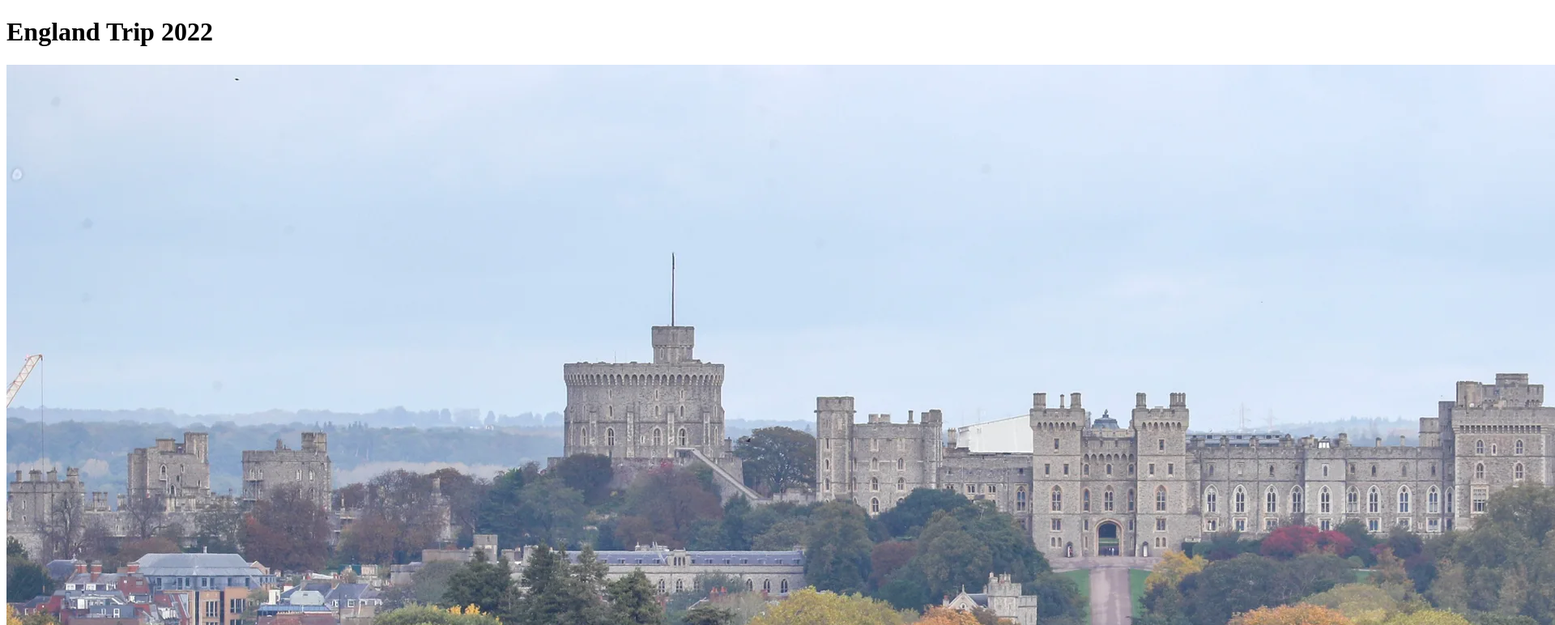
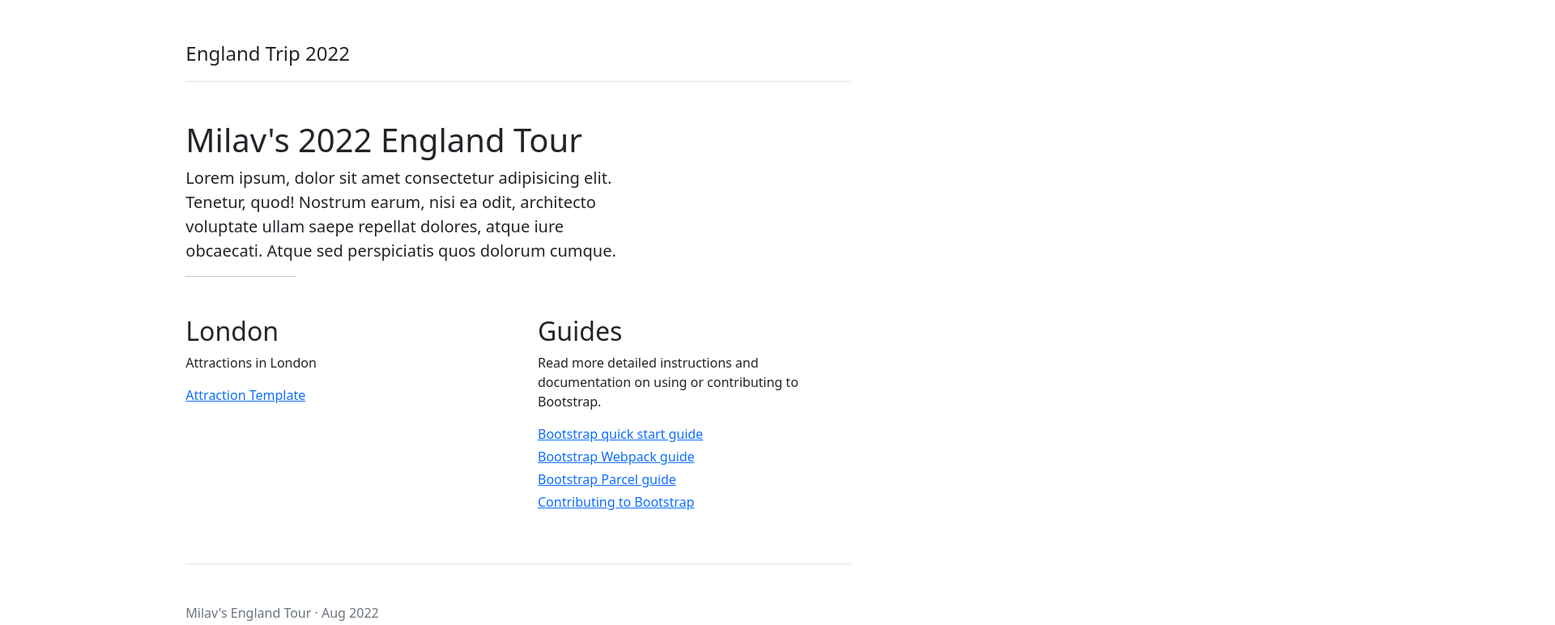
Before and after one commit to shahmilav/LondonTrip2022, a plain HTML site: page index.html in a window 1280 px wide. Shown: the top 772 px of the page at 81% size, 1920 px wide, since content can reach past the window. Drawn offline with nearby package versions, Linux system fonts and the light colour scheme; a script that the page names is missing.

Commit message:
Homepage with bootstrap

```diff
--- a/index.html
+++ b/index.html
@@ -1,29 +1,118 @@
 <!DOCTYPE html>
 <html lang="en">
   <head>
-  <meta charset="UTF-8"/>
-  <meta content="IE=edge" http-equiv="X-UA-Compatible"/>
-  <meta content="width=device-width, initial-scale=1.0" name="viewport"/>
+    <meta charset="utf-8" />
+    <meta content="width=device-width, initial-scale=1" name="viewport" />
+    <meta content="" name="description" />
+
     <title>England Trip 2022</title>
-  <link href="./src/style.css" rel="stylesheet" type="text/css"/>
+
+    <link
+      crossorigin="anonymous"
+      href="https://cdn.jsdelivr.net/npm/bootstrap@5.2.0-beta1/dist/css/bootstrap.min.css"
+      integrity="sha384-0evHe/X+R7YkIZDRvuzKMRqM+OrBnVFBL6DOitfPri4tjfHxaWutUpFmBp4vmVor"
+      rel="stylesheet"
+    />
+    <link href="style.css" rel="stylesheet" />
+
+    <style></style>
   </head>
   <body>
-<div class="container">
-  <h1>England Trip 2022</h1>
+    <div class="col-lg-8 mx-auto p-3 py-md-5">
+      <header class="d-flex align-items-center pb-3 mb-5 border-bottom">
+        <a
+          class="d-flex align-items-center text-dark text-decoration-none"
+          href="/"
+        >
+          <span class="fs-4">England Trip 2022</span>
+        </a>
+      </header>
+
+      <main>
+        <h1>Milav's 2022 England Tour</h1>
+        <p class="fs-5 col-md-8">
+          Lorem ipsum, dolor sit amet consectetur adipisicing elit. Tenetur,
+          quod! Nostrum earum, nisi ea odit, architecto voluptate ullam saepe
+          repellat dolores, atque iure obcaecati. Atque sed perspiciatis quos
+          dolorum cumque.
+        </p>
+
+        <hr class="col-3 col-md-2 mb-5" />
+
+        <div class="row g-5">
+          <div class="col-md-6">
+            <h2>London</h2>
+            <p>Attractions in London</p>
+            <ul class="icon-list ps-0">
+              <li class="d-flex align-items-start mb-1">
+                <a href="./src/attraction-template.html">Attraction Template</a>
+              </li>
+            </ul>
           </div>
-<div class="item">
-  <img alt="" src="images/windsor-castle.webp"/>
-  <p id="caption">Windsor Castle</p>
-</div>
-<div class="container">
 
-  <div class="item">
-    <h2>Places to Visit</h2>
-    <ul>
-      <li><a href="./src/attraction-template.html">Template</a></li>
-      <li><a href="./src/attractions/buckingham-palace.html">Buckingham Palace</a></li>
+          <div class="col-md-6">
+            <h2>Guides</h2>
+            <p>
+              Read more detailed instructions and documentation on using or
+              contributing to Bootstrap.
+            </p>
+            <ul class="icon-list ps-0">
+              <li class="d-flex align-items-start mb-1">
+                <a href="../getting-started/introduction/"
+                  >Bootstrap quick start guide</a
+                >
+              </li>
+              <li class="d-flex align-items-start mb-1">
+                <a href="../getting-started/webpack/"
+                  >Bootstrap Webpack guide</a
+                >
+              </li>
+              <li class="d-flex align-items-start mb-1">
+                <a href="../getting-started/parcel/">Bootstrap Parcel guide</a>
+              </li>
+              <li class="d-flex align-items-start mb-1">
+                <a href="../getting-started/contribute/"
+                  >Contributing to Bootstrap</a
+                >
+              </li>
             </ul>
           </div>
         </div>
+      </main>
+      <footer class="pt-5 my-5 text-muted border-top">
+        Milav's England Tour &middot; Aug 2022
+      </footer>
+    </div>
+
+    <!-- DarkModeJS -->
+    <script src="https://cdn.jsdelivr.net/npm/darkmode-js@1.5.7/lib/darkmode-js.min.js"></script>
+    <script>
+      function addDarkmodeWidget() {
+        const options = {
+          bottom: "32px", // default: '32px'
+          right: "32px", // default: '32px'
+          left: "unset", // default: 'unset'
+          time: "0.3s", // default: '0.3s'
+          mixColor: "#fff", // default: '#fff'
+          backgroundColor: "#eee", // default: '#fff'
+          buttonColorDark: "#111", // default: '#100f2c'
+          buttonColorLight: "#eee", // default: '#fff'
+          saveInCookies: false, // default: true,
+          label: "🌓", // default: ''
+          autoMatchOsTheme: true, // default: true
+        };
+
+        const darkmode = new Darkmode(options);
+        darkmode.showWidget();
+      }
+
+      window.addEventListener("load", addDarkmodeWidget);
+    </script>
+
+    <script
+      crossorigin="anonymous"
+      integrity="sha384-pprn3073KE6tl6bjs2QrFaJGz5/SUsLqktiwsUTF55Jfv3qYSDhgCecCxMW52nD2"
+      src="https://cdn.jsdelivr.net/npm/bootstrap@5.2.0-beta1/dist/js/bootstrap.bundle.min.js"
+    ></script>
   </body>
 </html>
```
Lines whose indentation alone changed are shown as unchanged.
